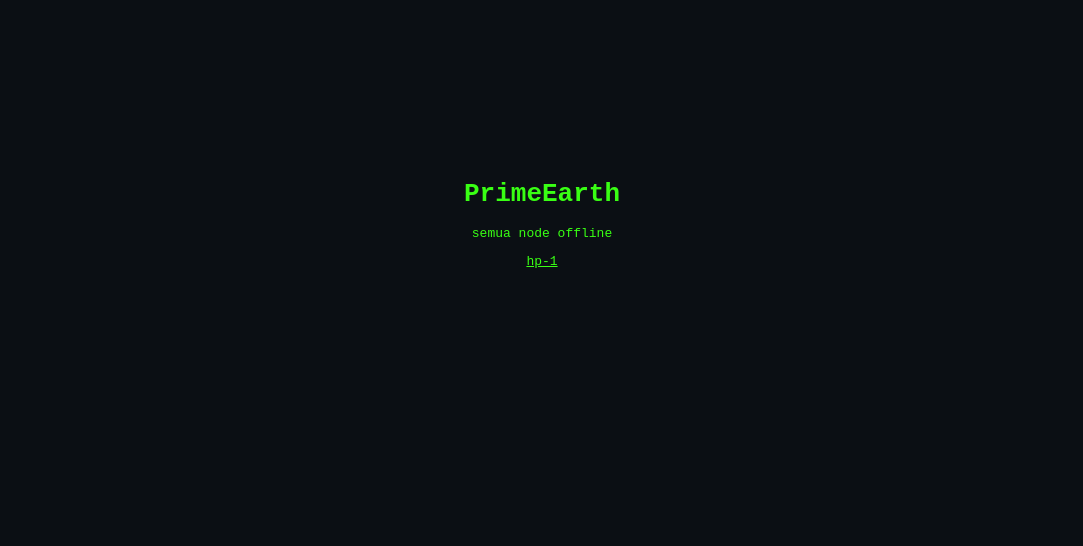
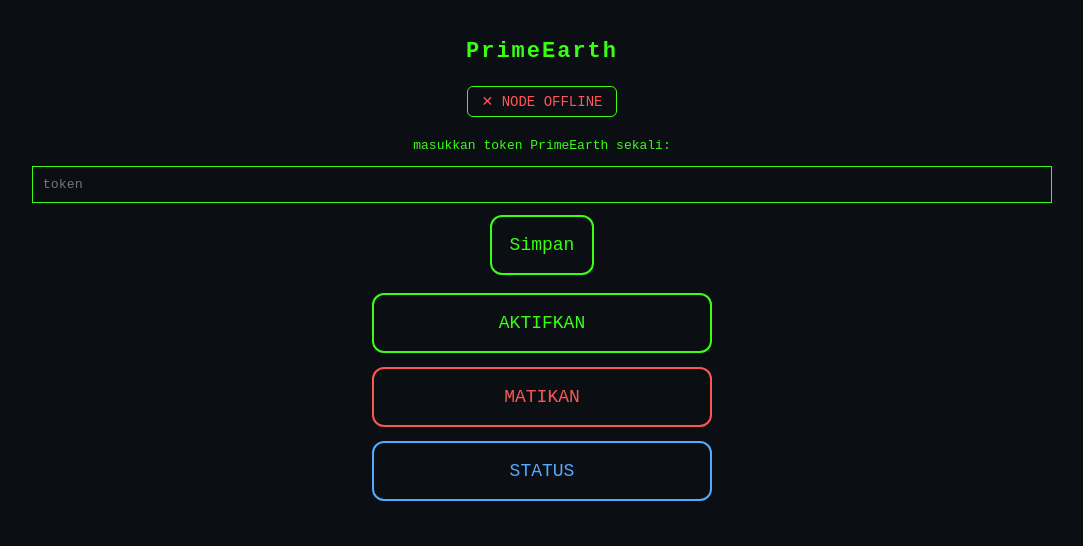
Before and after one commit to PrimeEarth/primeearth, a plain HTML site: page index.html in a window 1280 px wide. Shown: the whole page, without its empty margins (98-1181 px from the left). Drawn offline with Linux system fonts and the light colour scheme; no server answers.

Commit message:
dashboard tombol

```diff
--- a/index.html
+++ b/index.html
@@ -1,19 +1,56 @@
-<!doctype html><meta charset=utf-8><meta name=viewport content="width=device-width,initial-scale=1">
+<!doctype html><meta charset=utf-8>
+<meta name=viewport content="width=device-width,initial-scale=1">
+<meta name=theme-color content="#0b0f14">
 <title>PrimeEarth</title>
-<body style="background:#0b0f14;color:#39ff14;font-family:monospace;text-align:center;padding-top:12%">
-<h1>PrimeEarth</h1><p id=s>mencari node hidup...</p><div id=l></div>
+<style>
+ body{background:#0b0f14;color:#39ff14;font-family:monospace;text-align:center;margin:0;padding:24px 16px}
+ h1{font-size:22px;letter-spacing:2px}
+ .badge{display:inline-block;border:1px solid #39ff14;border-radius:6px;padding:6px 14px;margin:8px 0;font-size:14px}
+ .btns{display:flex;flex-direction:column;gap:14px;max-width:340px;margin:18px auto}
+ button{background:#0b0f14;color:#39ff14;border:2px solid #39ff14;border-radius:12px;padding:18px;font-size:18px;font-family:monospace;cursor:pointer}
+ button.off{color:#ff5555;border-color:#ff5555}
+ button.st{color:#55aaff;border-color:#55aaff}
+ input{background:#0b0f14;color:#39ff14;border:1px solid #39ff14;padding:10px;font-family:monospace;width:80%}
+ .node{font-size:11px;color:#1f7a1f;margin-top:14px;word-break:break-all}
+</style>
+<h1>PrimeEarth</h1>
+<div id=b class=badge>memuat…</div>
+<div id=u></div>
+<div id=c class=btns hidden>
+  <button id=on>AKTIFKAN</button>
+  <button id=off class=off>MATIKAN</button>
+  <button id=st class=st>STATUS</button>
+</div>
+<div id=n class=node></div>
 <script>
-const RAW="https://raw.githubusercontent.com/primeearth/primeearth/main/addresses.json";
-const h=new URLSearchParams(location.hash.slice(1)),key=h.get("key")||"",
- c=(h.get("q")||"activated").toLowerCase(),
- p=c.includes("off")||c.includes("standby")?"/off":c.includes("status")?"/":"/activated";
-(async()=>{
- let n=[];
- for(const u of ["addresses.json?t="+Date.now(),RAW+"?t="+Date.now()]){
-  try{const r=await fetch(u,{cache:"no-store"});if(r.ok)n=(await r.json()).nodes||[]}catch(e){}}
- for(const x of n){try{const r=await fetch(x.url+"/health",{cache:"no-store"});
-  if(r.ok){location.replace(x.url+p+"?key="+encodeURIComponent(key));return}}catch(e){}}
- document.getElementById("s").textContent="semua node offline";
- document.getElementById("l").innerHTML=n.map(x=>"<p><a style='color:#39ff14' href='"+x.url+p+"?key="+encodeURIComponent(key)+"'>"+x.id+"</a></p>").join("");
-})();
+const RAW="https://raw.githubusercontent.com/PrimeEarth/primeearth/main/addresses.json";
+const b=document.getElementById("b"),u=document.getElementById("u"),c=document.getElementById("c"),n=document.getElementById("n");
+let token=localStorage.getItem("pe_key")||"";
+const frag=new URLSearchParams(location.hash.slice(1));
+const m=frag.get("key"); if(m){token=m;localStorage.setItem("pe_key",token);}
+let pending=frag.get("q")||"";
+if(m||pending){history.replaceState(null,"",location.pathname);}
+let nodes=[],live="";
+async function loadNodes(){try{const r=await fetch(RAW+"?t="+Date.now(),{cache:"no-store"});if(r.ok)nodes=(await r.json()).nodes||[]}catch(e){}}
+async function pickLive(){
+ for(const x of nodes){try{const r=await fetch(x.url+"/health",{cache:"no-store"});if(r.ok){
+  live=x.url;const d=await r.json();
+  b.textContent=d.state==="ACTIVATED"?"● AKTIF":"○ STANDBY";
+  b.style.color=d.state==="ACTIVATED"?"#39ff14":"#999";
+  n.textContent=x.id+" · "+x.url;return;}}catch(e){}}
+ live="";b.textContent="✕ NODE OFFLINE";b.style.color="#ff5555";n.textContent="";}
+function ui(){
+ if(!token){b.hidden=true;c.hidden=true;
+  u.innerHTML='<p>masukkan token PrimeEarth sekali:</p><input id=k placeholder="token"><br><button id=sv style="margin-top:12px">Simpan</button>';
+  document.getElementById("sv").onclick=()=>{token=document.getElementById("k").value.trim();if(token)localStorage.setItem("pe_key",token);u.innerHTML="";b.hidden=false;c.hidden=false;refresh();};
+  return;}
+ u.innerHTML="";b.hidden=false;c.hidden=false;}
+async function fire(path){if(!live)return;try{await fetch(live+path+"?key="+encodeURIComponent(token),{mode:"no-cors",cache:"no-store"});}catch(e){}await new Promise(r=>setTimeout(r,900));await pickLive();}
+document.getElementById("on").onclick=()=>fire("/activated");
+document.getElementById("off").onclick=()=>fire("/off");
+document.getElementById("st").onclick=async()=>{await pickLive();b.textContent+=" · "+new Date().toLocaleTimeString();};
+b.onclick=()=>{if(confirm("reset token di perangkat ini?")){localStorage.removeItem("pe_key");token="";ui();}};
+async function refresh(){await loadNodes();await pickLive();}
+async function boot(){await refresh();if(pending&&token&&live){const p=pending.includes("off")?"/off":(pending.includes("status")?null:"/activated");if(p)await fire(p);}pending="";}
+ui();boot();setInterval(refresh,5000);
 </script>
```
